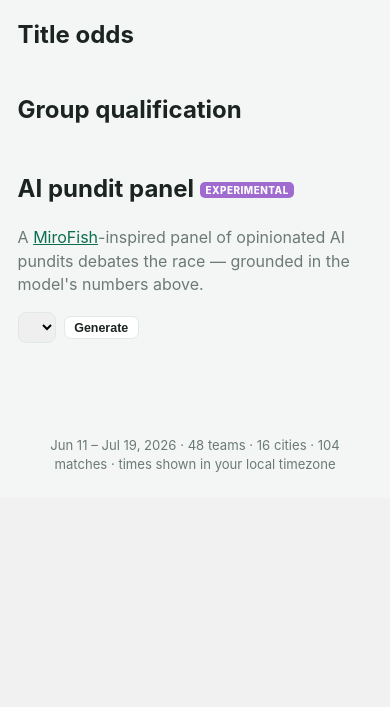
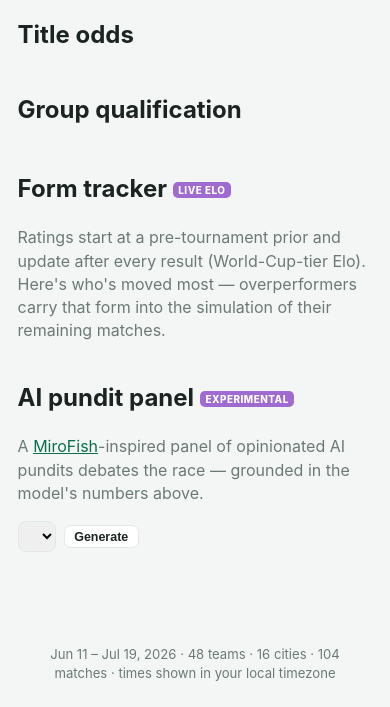
Before and after one commit to joeborrello/world-cup-2026-dashboard, a Flask app: page /predictions in a window 390 px wide. Shown: the part 418-1125 px from the top of the page. Before the commit the page ends 890 px from the top, so only its background shows below. Run offline with Flask 3, Linux system fonts and the light colour scheme; lists and menus that the app fills with data are empty.

Commit message:
Make Elo ratings dynamic from in-tournament results
Ratings now start at the static priors and update after every finished match
via the standard World-Football-Elo step R' = R + K*G*(W-We) (K=60 World-Cup
tier, goal-margin multiplier G; host bonus enters the expectation but the change
accrues to the intrinsic rating). The adjusted ratings drive every simulated
match and the projected-bracket propagation, so the projection reflects current
form — e.g. Spain's title odds drop after a shock group draw. Threaded through
predict.py as a per-run ratings dict (thread-safe), recomputed on each new result
via the existing n_finished cache. Tunable via PREDICT_ELO_K (0 freezes priors).

Surfaced as a Form tracker on the Predictions page (biggest risers/fallers vs the
pre-tournament prior, from a new elo_prior field). README + methodology modal
updated to document the dynamic ratings and their responsiveness caveat.

Co-Authored-By: Claude Opus 4.8 <noreply@anthropic.com>

```diff
--- a/config.py
+++ b/config.py
@@ -51,6 +51,11 @@ PREDICT_SIMS = int(os.environ.get('PREDICT_SIMS', '4000'))
 # 0 disables it (plain independent Poisson). See predict.DRAW_RHO.
 PREDICT_DRAW_RHO = float(os.environ.get('PREDICT_DRAW_RHO', '-0.12'))
 
+# Dynamic-Elo update weight. Ratings start at the ratings.py snapshot and adjust
+# from in-tournament results (R' = R + K·G·(W−We)). 60 = World-Cup tier (responsive);
+# 0 freezes ratings at the static priors. See ratings.dynamic_ratings.
+PREDICT_ELO_K = float(os.environ.get('PREDICT_ELO_K', '60'))
+
 # Optional: Anthropic key enables the MiroFish-inspired "AI pundit panel".
 # Statistical predictions work fully without it.
 ANTHROPIC_API_KEY = os.environ.get('ANTHROPIC_API_KEY', '')
--- a/predict.py
+++ b/predict.py
@@ -105,8 +105,8 @@ def _dc_cdf(la, lb, rho):
     return cells, cdf
 
 
-def _sim_scores(ta, tb):
-    la, lb = _lambdas(ratings.get_rating(ta), ratings.get_rating(tb))
+def _sim_scores(ta, tb, R):
+    la, lb = _lambdas(R[ta], R[tb])
     if not DRAW_RHO:
         return _poisson(la), _poisson(lb)        # plain independent Poisson
     cells, cdf = _dc_cdf(round(la, 4), round(lb, 4), DRAW_RHO)
@@ -114,14 +114,14 @@ def _sim_scores(ta, tb):
     return cells[i if i < len(cells) else -1]
 
 
-def _sim_winner(ta, tb):
-    sa, sb = _sim_scores(ta, tb)
+def _sim_winner(ta, tb, R):
+    sa, sb = _sim_scores(ta, tb, R)
     if sa > sb:
         return ta, tb
     if sb > sa:
         return tb, ta
     # knockout draw -> penalties, Elo-weighted coin
-    if random.random() < _we(ratings.get_rating(ta), ratings.get_rating(tb)):
+    if random.random() < _we(R[ta], R[tb]):
         return ta, tb
     return tb, ta
 
@@ -170,7 +170,7 @@ def _assign_thirds(third_slots, qualified_groups, team_of_group):
 
 
 # ── one simulation ───────────────────────────────────────────────────────────
-def _sim_once(group_fixtures, ko, third_slots):
+def _sim_once(group_fixtures, ko, third_slots, R):
     # 1) group standings
     table, played = {}, {}
     for gm in group_fixtures:
@@ -183,7 +183,7 @@ def _sim_once(group_fixtures, ko, third_slots):
         if gm["status"] == "finished":
             s1, s2 = gm["score1"], gm["score2"]
         else:
-            s1, s2 = _sim_scores(gm["team1"], gm["team2"])
+            s1, s2 = _sim_scores(gm["team1"], gm["team2"], R)
         compute._apply(table[g][gm["team1"]], s1, s2)
         compute._apply(table[g][gm["team2"]], s2, s1)
         played[g].append({"team1": gm["team1"], "team2": gm["team2"],
@@ -227,7 +227,7 @@ def _sim_once(group_fixtures, ko, third_slots):
             if not t1 or not t2:
                 results[num] = {"team1": t1, "team2": t2, "winner": None, "loser": None}
                 continue
-            w, l = _sim_winner(t1, t2)
+            w, l = _sim_winner(t1, t2, R)
         results[num] = {"team1": t1, "team2": t2, "winner": w, "loser": l}
 
     return standings, results
@@ -262,12 +262,25 @@ def _run(conn, sims):
     team_group = {gm["team1"]: gm["group"] for gm in group_fixtures}
     team_group.update({gm["team2"]: gm["group"] for gm in group_fixtures})
 
+    # Dynamic Elo: adjust the static priors by the finished results (in order),
+    # then add the host edge. `R` (effective ratings) drives every simulated
+    # match and the projected-bracket propagation, so the projection reflects
+    # in-tournament form rather than only the pre-tournament snapshot.
+    finished = conn.execute(
+        "SELECT team1, team2, score1, score2 FROM matches "
+        "WHERE status='finished' AND score1 IS NOT NULL "
+        "AND team1 IS NOT NULL AND team2 IS NOT NULL "
+        "ORDER BY utc_datetime, num").fetchall()
+    base = ratings.dynamic_ratings(finished)
+    R = {t: base.get(t, ratings.DEFAULT_ELO) + (ratings.HOST_BONUS if t in ratings.HOSTS else 0)
+         for t in team_group}
+
     rank_counts = {t: Counter() for t in team_group}      # team -> {rank: n}
     reach = {t: Counter() for t in team_group}            # team -> {round: n}
     slot_counts = {m["num"]: {"team1": Counter(), "team2": Counter()} for m in ko}
 
     for _ in range(sims):
-        standings, results = _sim_once(group_fixtures, ko, third_slots)
+        standings, results = _sim_once(group_fixtures, ko, third_slots, R)
         for rows in standings.values():
             for r in rows:
                 rank_counts[r["team"]][r["rank"]] += 1
@@ -293,7 +306,8 @@ def _run(conn, sims):
     for t, g in team_group.items():
         rc, rr = rank_counts[t], reach[t]
         teams_out[t] = {
-            "group": g, "elo": ratings.get_rating(t),
+            "group": g, "elo": round(R.get(t, ratings.DEFAULT_ELO)),
+            "elo_prior": round(ratings.get_rating(t)),
             "p_first": rc[1] / n, "p_second": rc[2] / n, "p_third": rc[3] / n,
             "advance": rr["r32"] / n, "r16": rr["r16"] / n, "qf": rr["qf"] / n,
             "sf": rr["sf"] / n, "final": rr["final"] / n, "champion": rr["champion"] / n,
@@ -358,7 +372,7 @@ def _run(conn, sims):
                 res[num] = {"team1": t1, "team2": t2, "winner": None, "loser": None}
                 continue
             # favored winner of the *projected* pairing advances (Elo == model pick)
-            w, l = (t1, t2) if ratings.get_rating(t1) >= ratings.get_rating(t2) else (t2, t1)
+            w, l = (t1, t2) if R.get(t1, 0) >= R.get(t2, 0) else (t2, t1)
         res[num] = {"team1": t1, "team2": t2, "winner": w, "loser": l}
 
     slots_out = {}
--- a/static/css/style.css
+++ b/static/css/style.css
@@ -507,3 +507,19 @@ body.modal-open { overflow: hidden; }
   background: var(--bg); border: 1px solid var(--line); border-radius: 4px; padding: .03rem .25rem;
 }
 .meth-limits li::marker { color: var(--gold); }
+
+/* ── form tracker (dynamic-Elo movers) ───────────────── */
+.form-track { display: grid; grid-template-columns: 1fr 1fr; gap: 1rem; margin: .6rem 0 1.4rem; }
+.ft-col { background: var(--card); border: 1px solid var(--line); border-radius: 10px; padding: .7rem .9rem; }
+.ft-col h3 { margin: 0 0 .5rem; font-size: .9rem; color: var(--muted); font-weight: 700;
+  text-transform: uppercase; letter-spacing: .03em; }
+.ft-row { display: grid; grid-template-columns: 1fr auto auto; align-items: center;
+  gap: .5rem; padding: .28rem 0; border-top: 1px solid var(--line); font-size: .92rem; }
+.ft-row:first-of-type { border-top: none; }
+.ft-t { display: inline-flex; align-items: center; gap: .15rem; white-space: nowrap;
+  overflow: hidden; text-overflow: ellipsis; }
+.ft-d { font-weight: 700; font-variant-numeric: tabular-nums; }
+.ft-d.up { color: var(--green); }
+.ft-d.down { color: #c2362f; }
+.ft-e { color: var(--muted); font-variant-numeric: tabular-nums; font-size: .85rem; min-width: 2.6rem; text-align: right; }
+@media (max-width: 560px) { .form-track { grid-template-columns: 1fr; } }
--- a/static/js/predictions.js
+++ b/static/js/predictions.js
@@ -36,10 +36,34 @@
         `<div class="gnote">% chance to reach the Round of 32</div></div>`;
     }).join('');
 
+    renderForm(teams);
+
     // pundit scope options
     document.getElementById('punditScope').innerHTML =
       '<option value="knockout">Title race</option>' +
       Object.keys(groups).sort().map(g => `<option value="group:${g}">Group ${g}</option>`).join('');
+  }
+
+  // ── form tracker: biggest dynamic-Elo movers vs the pre-tournament prior ────
+  function renderForm(teams) {
+    const el = document.getElementById('formTrack');
+    if (!el) return;
+    const m = teams
+      .map(v => ({ team: v.team, code: v.code, elo: v.elo, delta: (v.elo || 0) - (v.elo_prior || 0) }))
+      .filter(v => Math.abs(v.delta) >= 1);
+    if (!m.length) {
+      el.innerHTML = '<p class="subtle">Ratings are still at their pre-tournament priors — ' +
+        'check back once more matches are played.</p>';
+      return;
+    }
+    const up = m.filter(v => v.delta > 0).sort((a, b) => b.delta - a.delta).slice(0, 6);
+    const down = m.filter(v => v.delta < 0).sort((a, b) => a.delta - b.delta).slice(0, 6);
+    const row = v => `<div class="ft-row"><span class="ft-t">${flag(v.code, v.team)}${v.team}</span>` +
+      `<span class="ft-d ${v.delta > 0 ? 'up' : 'down'}">${v.delta > 0 ? '▲' : '▼'} ` +
+      `${Math.abs(Math.round(v.delta))}</span><span class="ft-e">${Math.round(v.elo)}</span></div>`;
+    el.innerHTML =
+      `<div class="ft-col"><h3>Rising</h3>${up.map(row).join('') || '<p class="subtle">—</p>'}</div>` +
+      `<div class="ft-col"><h3>Falling</h3>${down.map(row).join('') || '<p class="subtle">—</p>'}</div>`;
   }
 
   // ── AI pundit panel ─────────────────────────────────────────────────────────
--- a/templates/_methodology.html
+++ b/templates/_methodology.html
@@ -13,13 +13,22 @@
         so the assumptions are easy to see — and to argue with. Finished results are held fixed; only
         matches not yet played are simulated, so the numbers sharpen as the tournament unfolds.</p>
 
-      <h3>1 · Team strength (Elo priors)</h3>
-      <p>Every team carries a single rating on the <a href="https://en.wikipedia.org/wiki/World_Football_Elo_Ratings"
+      <h3>1 · Team strength (dynamic Elo)</h3>
+      <p>Every team starts from a prior rating on the <a href="https://en.wikipedia.org/wiki/World_Football_Elo_Ratings"
         target="_blank" rel="noopener">World-Football-Elo</a> scale (≈2100+ elite, ≈1900 strong,
-        ≈1750 mid, ≈1600 weaker), a roughly early-2026 snapshot. Co-hosts (USA, Canada, Mexico) get a
-        <b>+60</b> home-advantage bonus; unknown teams fall back to 1700. These are <i>static priors</i>:
-        the model never re-estimates a rating mid-tournament — instead it pins down actual results and
-        re-simulates the remainder, so a slightly-off prior self-corrects as games are played.</p>
+        ≈1750 mid, ≈1600 weaker) — a roughly early-2026 snapshot. Co-hosts (USA, Canada, Mexico) get a
+        <b>+60</b> home-advantage edge; unknown teams fall back to 1700.</p>
+      <p>Those priors then <b>update from in-tournament results</b>: after every finished match both
+        teams' ratings shift by the standard Elo update, so an over- or under-performing side carries
+        that form into the simulation of its remaining matches.</p>
+      <div class="formula">
+        R′ = R + K · G · (W − W<sub>e</sub>)
+      </div>
+      <p class="meth-note">W is the actual result (1 / 0.5 / 0), W<sub>e</sub> the Elo win-expectancy,
+        G a goal-margin multiplier (bigger wins move more), and K = <b>60</b> — the World-Cup tier,
+        deliberately responsive. Early on the ratings sit at their priors and diverge as results land;
+        the live movers are shown on the Predictions page's <i>Form tracker</i>. (Set
+        <code>PREDICT_ELO_K=0</code> to freeze the priors.)</p>
 
       <h3>2 · One match at a time</h3>
       <p><b>Goals (group stage).</b> A rating gap is turned into an expected-goals <i>supremacy</i>,
@@ -84,9 +93,11 @@
           about <span class="formula-inline">√(p(1−p)/N)</span> — ≈±0.8 percentage points at p=0.5,
           N=4,000. It shrinks only as 1/√N, so small gaps between teams may be noise. Raise
           <code>PREDICT_SIMS</code> to tighten.</li>
-        <li><b>The ratings are subjective priors.</b> One hand-set early-2026 snapshot; the model never
-          re-estimates them from in-tournament play (it only fixes results). Garbage in, garbage out —
-          this is the first thing to challenge.</li>
+        <li><b>Ratings: subjective start, responsive update.</b> The pre-tournament snapshot is
+          hand-set — challenge it freely. Ratings now adapt to results via a World-Cup-tier Elo update
+          (K=60), which is deliberately responsive: over a handful of games it can overreact to a fluke
+          result as readily as it captures real form. Lower <code>PREDICT_ELO_K</code> to damp it, or
+          set 0 to freeze the priors.</li>
         <li><b>Simplified goal model.</b> Goals use Poisson with a Dixon–Coles low-score correction
           (ρ = −0.12) — better than independent Poisson on draws, but the correction is modest and
           still doesn't capture full game-state dynamics (red cards, game-management when ahead, late
--- a/templates/predictions.html
+++ b/templates/predictions.html
@@ -18,6 +18,12 @@
 
 <h2>Group qualification</h2>
 <div class="group-odds" id="groupOdds"></div>
+
+<h2 class="pundit-h">Form tracker <span class="exp">live Elo</span></h2>
+<p class="subtle">Ratings start at a pre-tournament prior and update after every result
+  (World-Cup-tier Elo). Here's who's moved most — overperformers carry that form into the
+  simulation of their remaining matches.</p>
+<div class="form-track" id="formTrack"></div>
 
 <h2 class="pundit-h">AI pundit panel <span class="exp">experimental</span></h2>
 <p class="subtle">A <a href="https://github.com/666ghj/MiroFish" target="_blank" rel="noopener">MiroFish</a>-inspired
```
Also changed, not shown: ratings.py (+47 -0 lines), README.md.
